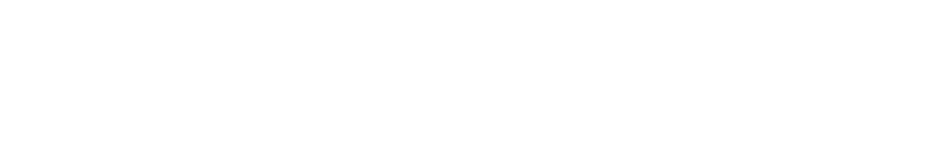
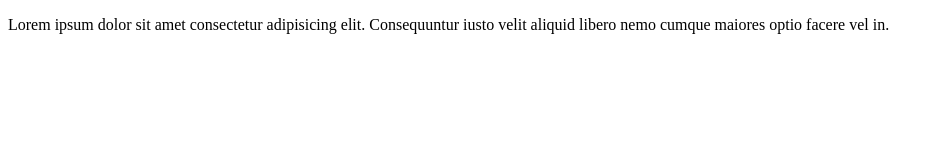
Before and after one commit to Bipul777-artist/Learning-GIT, a plain HTML site: page index.html in a window 1280 px wide. Shown: the whole page, without its empty margins (0-939 px from the left). Drawn offline with Linux system fonts and the light colour scheme.

Commit message:
Adding paragraph

```diff
--- a/index.html
+++ b/index.html
@@ -1,11 +1,14 @@
 <!DOCTYPE html>
 <html lang="en">
-<head>
-    <meta charset="UTF-8">
-    <meta name="viewport" content="width=device-width, initial-scale=1.0">
+  <head>
+    <meta charset="UTF-8" />
+    <meta name="viewport" content="width=device-width, initial-scale=1.0" />
     <title>Basics of GIT Learning</title>
-</head>
-<body>
-
-</body>
+  </head>
+  <body>
+    <p>
+      Lorem ipsum dolor sit amet consectetur adipisicing elit. Consequuntur
+      iusto velit aliquid libero nemo cumque maiores optio facere vel in.
+    </p>
+  </body>
 </html>
```
